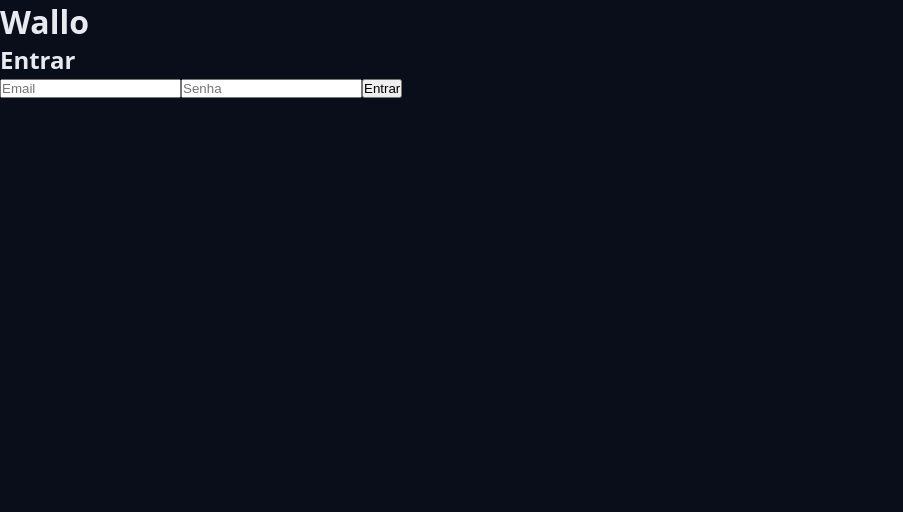
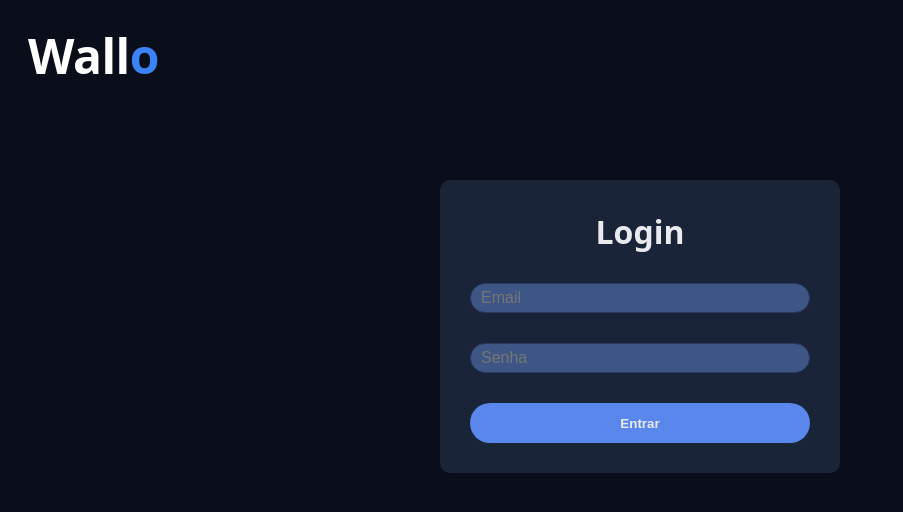
Before and after one commit to davizmartins/wallo-frontend, a React (Vite) app: page /login in a window 1280 px wide. Shown: the top 512 px of the page, without its empty margins (0-903 px from the left). Built offline with nearby package versions, Linux system fonts and the light colour scheme.

Commit message:
fetch: Estilização da page de Login no padrão do site

```diff
--- a/src/App.jsx
+++ b/src/App.jsx
@@ -1,6 +1,7 @@
 import { Routes, Route, Navigate } from "react-router-dom";
-import Login from "./pages/Login";
-import Dashboard from "./pages/Dashboard";
+import Login from "./pages/Login/Login";
+import Dashboard from "./pages/Dashboard/Dashboard";
+import Categories from "./pages/Categories/Categories";
 import Layout from "./components/Layout";
 import PrivateRoute from "./components/PrivateRoute";
 
@@ -19,6 +20,7 @@ function App() {
         }
       >
         <Route path="/dashboard" element={<Dashboard />} />
+        <Route path="/categories" element={<Categories />} />
         {/* As próximas telas entram aqui, uma por linha */}
       </Route>
 
--- a/src/pages/Dashboard.jsx
+++ /dev/null
@@ -1,10 +0,0 @@
-function Dashboard() {
-  return (
-    <div>
-      <h1>Dashboard</h1>
-      <p>Você está logado!</p>
-    </div>
-  );
-}
-
-export default Dashboard;
--- /dev/null
+++ b/src/pages/Login/Login.css
@@ -0,0 +1,64 @@
+.container {
+    display: flex;
+    align-items: center;
+    flex-direction: column;
+    padding-top: 100px;
+    gap: 20px;
+}
+
+.login-page .logo {
+    font-size: 48px;
+    line-height: 1;
+    font-weight: 700;
+    padding: 32px 28px 0;
+    color: #fff;
+}
+
+.logo span {
+    color: var(--accent);
+}
+
+form {
+    display: flex;
+    flex-direction: column;
+    gap: 30px;
+    padding: 30px;
+    border-radius: 10px;
+    background-color: #1a2438;
+    max-width: 50%;
+    width: 400px;
+    margin-bottom: 20px;
+
+    h2 {
+        font-size: 32px;
+        color: #e8eaf0;
+        text-align: center;
+    }
+
+    & button {
+        border-radius: 30px;
+        background-color: #5987eb;
+        font-weight: bold;
+        cursor: pointer;
+        border: hidden;
+        color: #e8eaf0;
+        height: 40px;
+        transition: transform 0.3s ease;
+    }
+
+    & button:hover {
+        opacity: 0.8;
+        transform: scale(1.1);
+    }
+
+    & input {
+        border: 1px solid #2a395a;
+        border-radius: 30px;
+        height: 30px;
+        background-color: #3e5685;
+        color: #e8eaf0;
+        font-size: 16px;
+        padding-left: 10px;
+        outline: none;
+    }
+}
--- a/src/pages/Login.jsx
+++ b/src/pages/Login/Login.jsx
@@ -1,6 +1,7 @@
 import { useState } from "react";
 import { useNavigate } from "react-router-dom";
-import api from "../services/api";
+import api from "../../services/api";
+import "./Login.css";
 
 function Login() {
   // "Estado": o React guarda o que o usuário digita nestes campos.
@@ -30,12 +31,15 @@ function Login() {
   }
 
   return (
-    <div>
-      <h1>Wallo</h1>
-      <h2>Entrar</h2>
+    <div className="login-page">
+      <div className="logo">Wall<span>o</span></div>
+
+      <div className="container">
 
         <form onSubmit={handleSubmit}>
+          <h2>Login</h2>
           <input
+            name="Email"
             type="email"
             placeholder="Email"
             value={email}
@@ -43,6 +47,7 @@ function Login() {
           />
 
           <input
+            name="Senha"
             type="password"
             placeholder="Senha"
             value={password}
@@ -51,6 +56,7 @@ function Login() {
 
           <button type="submit">Entrar</button>
         </form>
+      </div>
 
       {error && <p style={{ color: "red" }}>{error}</p>}
     </div>
```
Lines whose indentation alone changed are shown as unchanged.
